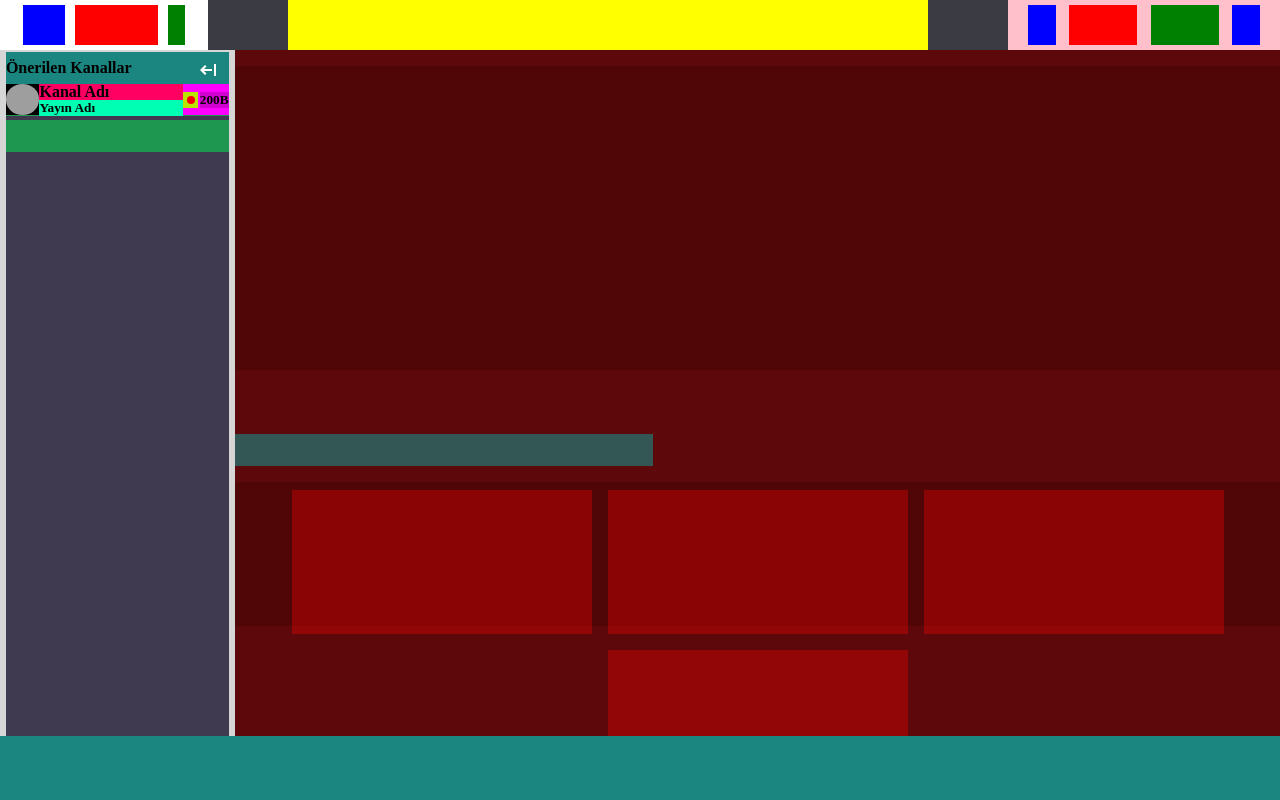
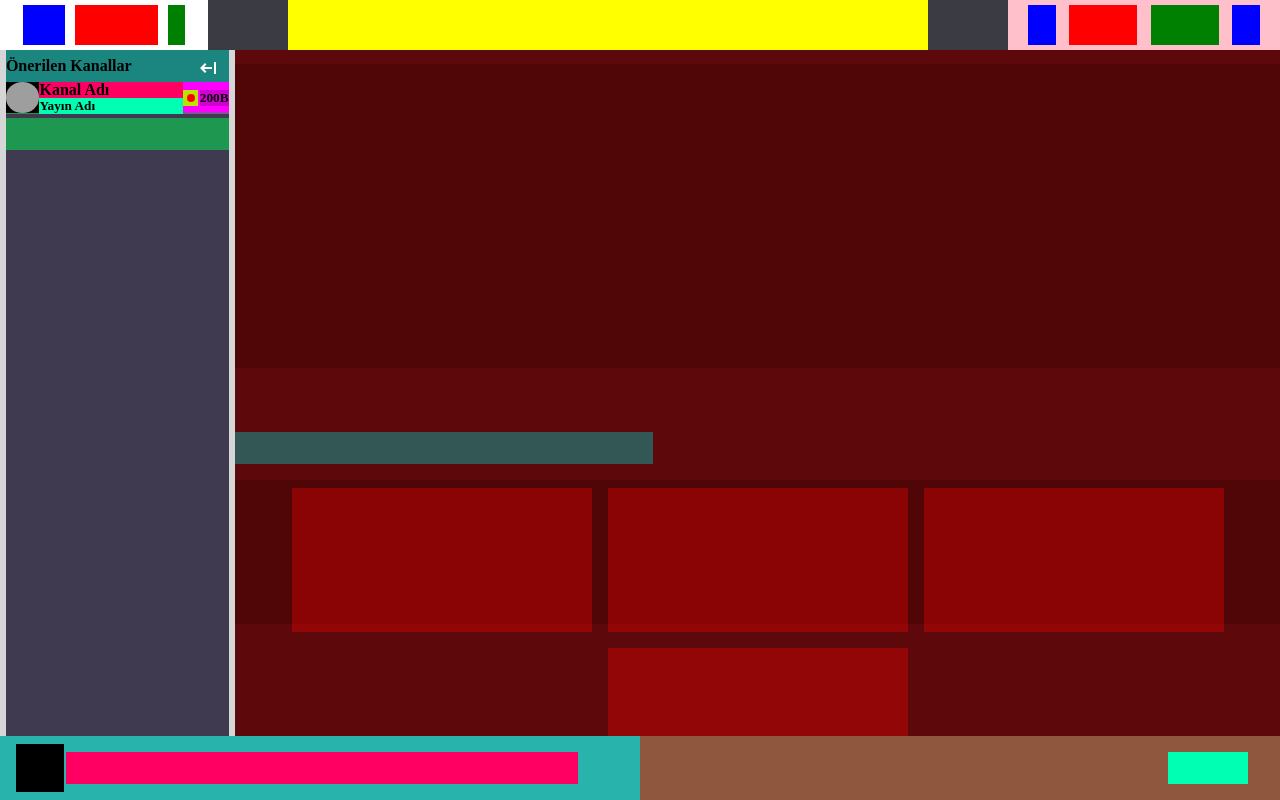
Before and after one commit to emirakbas/twitch, a plain HTML site: page index.html in a window 1280 px wide. Drawn offline with nearby package versions, Linux system fonts and the light colour scheme; grey boxes are pictures that could not be loaded.

Commit message:
Div çalışmaları tamamlandı.

```diff
--- a/index.html
+++ b/index.html
@@ -40,9 +40,23 @@
         </div>
     </header>
     <main>
-        <div class="signUpBar"></div>
+        <div class="signUpBar">
+           <div class="signUpBarLeftContainer">
+            <div class="signUpBarLogoContainer">
+
+            </div>
+            <div class="signUpBarTextContainer">
+
+            </div>
+           </div>
+           <div class="signUpBarRightContainer">
+            <div class="signUpBarButton">
+
+            </div>
+           </div>
+        </div>
      <div class="containerLeft">
-        <div class="titleLeft">
+        <div class="titleLeftPanel">
             <h4>Önerilen Kanallar</h4>
             <button class="arrow-button">
                 <svg width="100%" height="100%" version="1.1" viewBox="0 0 20 20" x="0px" y="0px"
--- a/style.css
+++ b/style.css
@@ -55,7 +55,7 @@ main {
     align-items: center;
     width: 100%;
     height: 100vh; /* TODO: Burayı sonra düzelt. */;
-    padding-top: 50px;
+    padding-top: 3em; /*Media query ile düzenlenecek. Küçültünce header'ın altında boşluk oluşuyor.*/
 }
 
 .containerLeft {
@@ -122,7 +122,7 @@ main {
     background-color: blue;
 }
 
-.titleLeft {
+.titleLeftPanel {
     display: flex;
     align-items: center;
     justify-content: start;
@@ -131,6 +131,8 @@ main {
     margin: auto;
     margin-top: 0.1em;
     background-color: #1b857f;
+    overflow: hidden;
+    white-space: nowrap;
 }
 
 .arrow-button {
@@ -193,6 +195,7 @@ main {
     height: 2em;
     width: 9em;
     background-color: #5aad16;
+
 }
 
 .channelName {
@@ -225,6 +228,7 @@ main {
     width: 3em;
     background-color: #ff00ff;
     overflow: hidden;
+    white-space: nowrap;
 }
 
 .channelLiveRedDotContainer {
@@ -315,7 +319,7 @@ main {
     align-items: center;
     justify-content: start;
     height: 4em;
-    width: 100%;
+    width: 100vw;
     margin-top: 1em;
     margin-left: 0;
     bottom: 0;
@@ -323,6 +327,54 @@ main {
     overflow: hidden;
 }
 
+.signUpBarLeftContainer {
+    display: flex;
+    align-items: center;
+    justify-content: start;
+    height: 100%;
+    width: 50%;
+    background-color: #28b4ad;
+}
+
+.signUpBarRightContainer {
+    display: flex;
+    align-items: center;
+    justify-content: end;
+    height: 100%;
+    width: 50%;
+    background-color: #b44928c2;
+}
+
+.signUpBarLogoContainer {
+    display: flex;
+    align-items: center;
+    justify-content: center;
+    height: 3em;
+    width: 3em;
+    margin-left: 1em;
+    background-color: #000000;
+}
+
+.signUpBarTextContainer {
+    display: flex;
+    align-items: center;
+    justify-content: start;
+    height: 2em;
+    width: 80%;
+    margin-left: 0.1em;
+    background-color: #ff0062;
+}
+
+.signUpBarButton {
+    display: flex;
+    align-items: center;
+    justify-content: center;
+    height: 2em;
+    width: 5em;
+    margin-right: 2em;
+    background-color: #00ffb3;
+}
+
 @media screen and (max-width: 768px) {
 
 }
```
